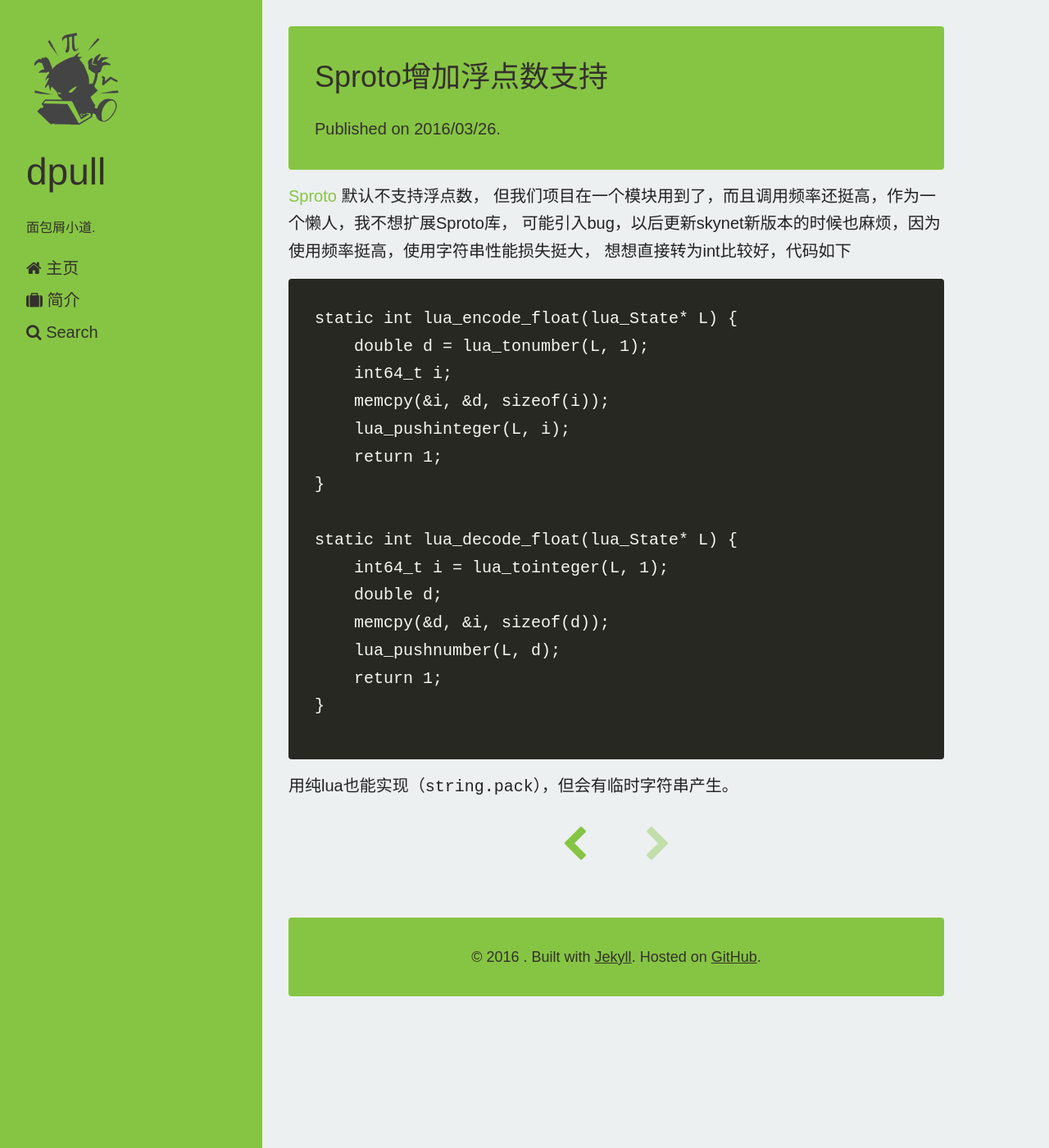
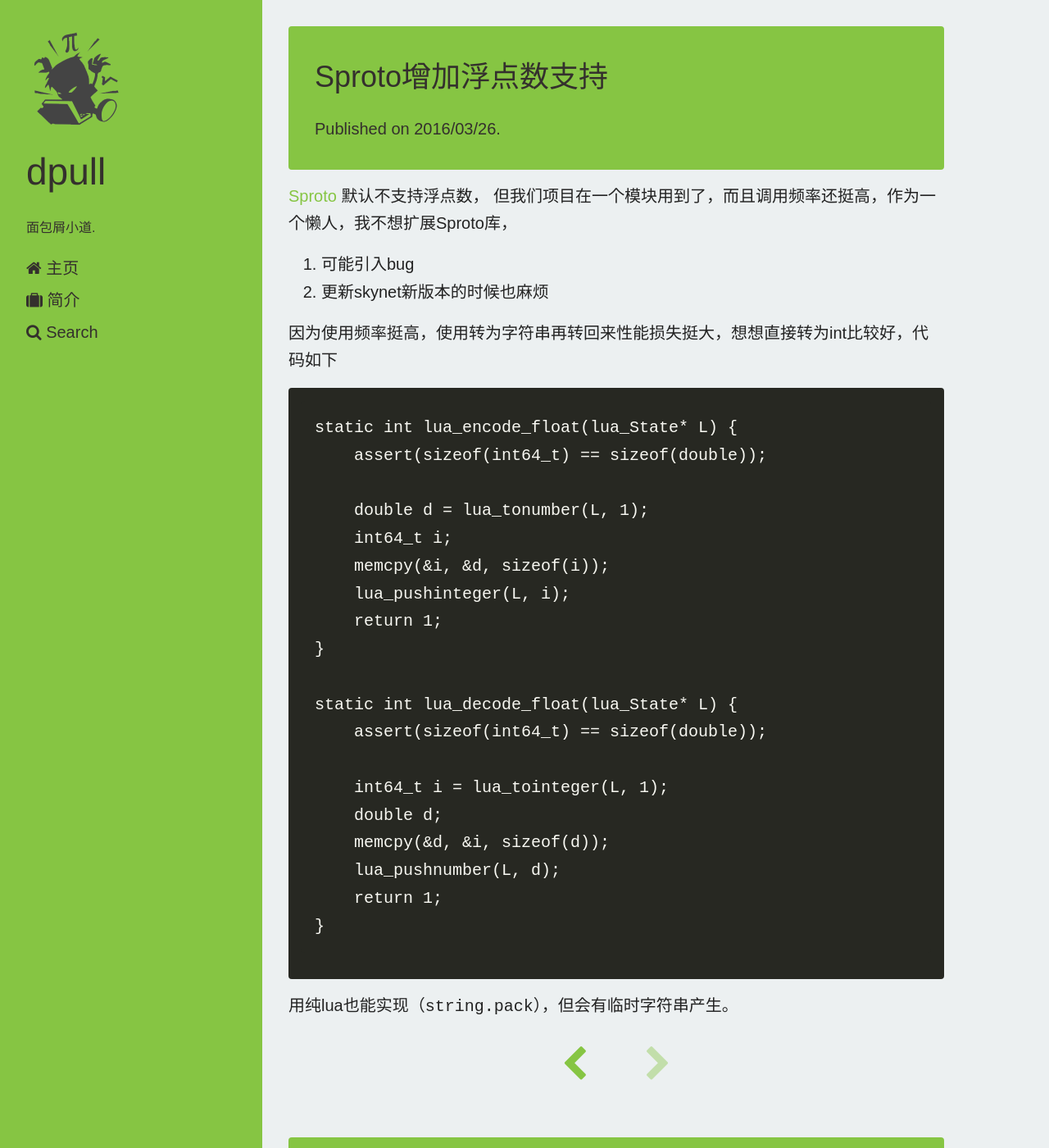
Before and after one commit to dpull/dpull.github.io, a Jekyll site: the page built from _posts/program/2016-03-26-sproto_support_float.md, in a window 1280 px wide and 1400 px high. Shown: the whole window at 82% size. Built offline with Jekyll 4.4.1, drawn with Linux system fonts in a browser that asks for light colours; nearby versions of some CDN libraries; Markdown is read by kramdown in place of the engine named in the settings; comment, search, counter and statistics services are not loaded.

Commit message:
Sproto增加浮点数支持

```diff
--- a/_posts/program/2016-03-26-sproto_support_float.md
+++ b/_posts/program/2016-03-26-sproto_support_float.md
@@ -7,10 +7,15 @@ tags: []
 
 [Sproto](https://github.com/cloudwu/skynet/wiki/Sproto) 默认不支持浮点数，
 但我们项目在一个模块用到了，而且调用频率还挺高，作为一个懒人，我不想扩展Sproto库，
-可能引入bug，以后更新skynet新版本的时候也麻烦，因为使用频率挺高，使用字符串性能损失挺大，
-想想直接转为int比较好，代码如下
+
+1. 可能引入bug
+1. 更新skynet新版本的时候也麻烦
+
+因为使用频率挺高，使用转为字符串再转回来性能损失挺大，想想直接转为int比较好，代码如下
 
     static int lua_encode_float(lua_State* L) {
+        assert(sizeof(int64_t) == sizeof(double));
+
         double d = lua_tonumber(L, 1);
         int64_t i;
         memcpy(&i, &d, sizeof(i));
@@ -19,6 +24,8 @@ tags: []
     }
 
     static int lua_decode_float(lua_State* L) {
+        assert(sizeof(int64_t) == sizeof(double));
+
         int64_t i = lua_tointeger(L, 1);
         double d;
         memcpy(&d, &i, sizeof(d));
```
